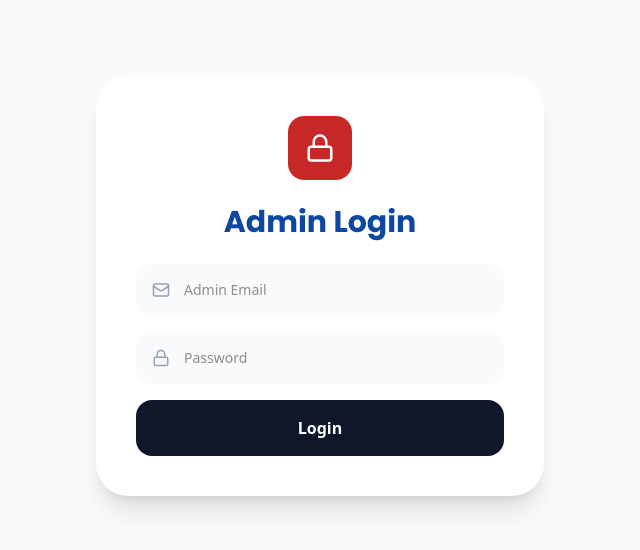
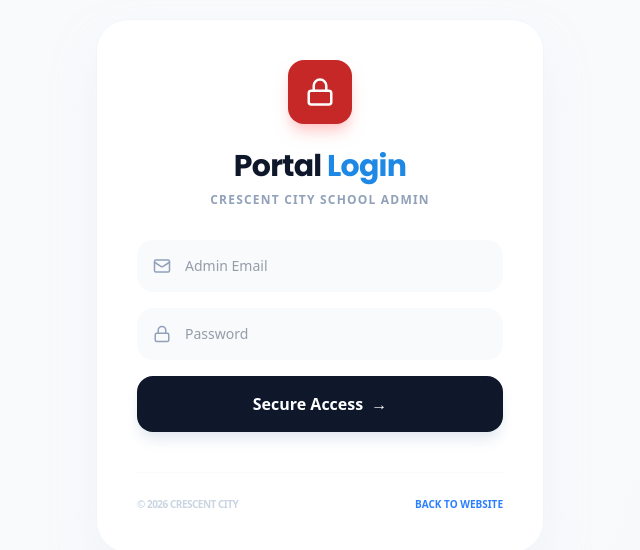
Before and after one commit to goswami6/ccs-frontend, a React (Vite) app: page /admin/login in a window 1280 px wide. Shown: the part 114-664 px from the top of the page, without its empty margins (320-960 px from the left). Built offline with nearby package versions, Linux system fonts and the light colour scheme.

Commit message:
Refactor AdminLogin component for improved clarity

```diff
--- a/src/admin/pages/AdminLogin.jsx
+++ b/src/admin/pages/AdminLogin.jsx
@@ -1,8 +1,8 @@
 import { useState } from "react";
 import { adminLogin } from "../../utils/api";
+import { useNavigate } from "react-router-dom"; // Navigation ke liye
 import { motion } from "framer-motion";
 import { Lock, Mail, Loader2 } from "lucide-react";
-import { useNavigate } from "react-router-dom";
 
 export default function AdminLogin() {
   const [email, setEmail] = useState("");
@@ -10,7 +10,7 @@ export default function AdminLogin() {
   const [loading, setLoading] = useState(false);
   const [error, setError] = useState("");
 
-  const navigate = useNavigate();
+  const navigate = useNavigate(); // Hook initialize karein
 
   const handleSubmit = async (e) => {
     e.preventDefault();
@@ -20,46 +20,65 @@ export default function AdminLogin() {
     try {
       const res = await adminLogin({ email, password });
 
-      console.log("LOGIN RESPONSE 👉", res.data);
+      // Debugging: Isse check karein console mein ki token aa raha hai ya nahi
+      console.log("API Response:", res);
 
-      // ✅ IMPORTANT CHECK
-      if (res.data?.token) {
-        localStorage.setItem("admin_token", res.data.token);
+      if (res && res.token) {
+        // 1. Token store karein
+        localStorage.setItem("admin_token", res.token);
+
+        // 2. Redirect karein (useNavigate reload nahi karta, state maintain rakhta hai)
         navigate("/admin/dashboard");
+
+        // Agar fir bhi issues aayein toh window.location fallback (Optional)
+        // window.location.href = "/admin/dashboard";
       } else {
-        setError("Token not received from server");
+        setError("Login success, but token missing in response.");
       }
     } catch (err) {
-      setError(
-        err.response?.data?.message || "Invalid credentials. Please try again."
-      );
+      console.error("Login catch error:", err);
+      const msg = err.response?.data?.message || "Invalid credentials. Please try again.";
+      setError(msg);
     } finally {
       setLoading(false);
     }
   };
 
   return (
-    <div className="min-h-screen flex items-center justify-center bg-[#f8fafc] px-4 font-sans">
+    <div className="min-h-screen flex items-center justify-center bg-[#f8fafc] px-4 font-sans relative overflow-hidden">
+      {/* Background Decorative Circles */}
+      <div className="fixed top-0 left-0 w-64 h-64 bg-blue-50 rounded-full blur-3xl -translate-x-1/2 -translate-y-1/2"></div>
+      <div className="fixed bottom-0 right-0 w-96 h-96 bg-red-50 rounded-full blur-3xl translate-x-1/3 translate-y-1/3"></div>
+
       <motion.div
         initial={{ opacity: 0, y: 20 }}
         animate={{ opacity: 1, y: 0 }}
-        className="w-full max-w-md"
+        className="w-full max-w-md relative z-10"
       >
-        <div className="bg-white rounded-[2rem] shadow-xl p-10">
+        <div className="bg-white rounded-[2rem] shadow-2xl shadow-slate-200/50 p-10 border border-slate-100">
+
           <div className="flex justify-center mb-6">
-            <div className="w-16 h-16 bg-[#C62828] rounded-2xl flex items-center justify-center">
+            <div className="w-16 h-16 bg-[#C62828] rounded-2xl flex items-center justify-center shadow-lg shadow-red-200">
               <Lock className="text-white" size={30} />
             </div>
           </div>
 
-          <h1 className="text-3xl font-bold text-center mb-6">
-            Admin Login
+          <h1 className="text-3xl font-black text-center text-slate-900 mb-2 tracking-tight">
+            Portal <span className="text-[#1E88E5]">Login</span>
           </h1>
+          <p className="text-center text-xs font-bold text-slate-400 uppercase tracking-widest mb-8">
+            Crescent City School Admin
+          </p>
 
           {error && (
-            <div className="mb-4 text-sm text-red-600 bg-red-50 p-3 rounded-xl">
+            <motion.div
+              initial={{ opacity: 0, x: -10 }}
+              animate={{ opacity: 1, x: 0 }}
+              className="mb-6 text-xs font-bold text-red-600 bg-red-50 p-3 rounded-xl border border-red-100 flex items-center gap-2"
+            >
+              <span className="w-1.5 h-1.5 bg-red-600 rounded-full animate-pulse"></span>
               {error}
-            </div>
+            </motion.div>
           )}
 
           <form onSubmit={handleSubmit} className="space-y-4">
@@ -67,14 +86,12 @@ export default function AdminLogin() {
               <Mail className="absolute left-4 top-1/2 -translate-y-1/2 text-slate-400" size={18} />
               <input
                 type="email"
-                name="email"
-                id="admin-email"
+                autoComplete="email"
                 placeholder="Admin Email"
                 value={email}
                 onChange={(e) => setEmail(e.target.value)}
                 required
-                autoComplete="username"
-                className="w-full bg-slate-50 rounded-2xl px-12 py-4 text-sm outline-none"
+                className="w-full bg-slate-50 border-none rounded-2xl px-12 py-4 text-sm focus:ring-2 focus:ring-blue-500 transition-all outline-none text-slate-700"
               />
             </div>
 
@@ -82,25 +99,39 @@ export default function AdminLogin() {
               <Lock className="absolute left-4 top-1/2 -translate-y-1/2 text-slate-400" size={18} />
               <input
                 type="password"
-                name="password"
-                id="admin-password"
+                autoComplete="current-password"
                 placeholder="Password"
                 value={password}
                 onChange={(e) => setPassword(e.target.value)}
                 required
-                autoComplete="current-password"
-                className="w-full bg-slate-50 rounded-2xl px-12 py-4 text-sm outline-none"
+                className="w-full bg-slate-50 border-none rounded-2xl px-12 py-4 text-sm focus:ring-2 focus:ring-blue-500 transition-all outline-none text-slate-700"
               />
             </div>
 
             <button
               type="submit"
               disabled={loading}
-              className="w-full bg-slate-900 text-white py-4 rounded-2xl font-bold flex justify-center"
+              className="w-full bg-slate-900 hover:bg-[#C62828] text-white py-4 rounded-2xl font-bold transition-all shadow-lg shadow-slate-200 flex items-center justify-center gap-2 disabled:opacity-70 group"
             >
-              {loading ? <Loader2 className="animate-spin" /> : "Login"}
+              {loading ? (
+                <Loader2 className="animate-spin" size={20} />
+              ) : (
+                <>
+                  Secure Access
+                  <span className="group-hover:translate-x-1 transition-transform">→</span>
+                </>
+              )}
             </button>
           </form>
+
+          <div className="mt-10 pt-6 border-t border-slate-50 flex justify-between items-center">
+            <p className="text-[10px] font-bold text-slate-300 uppercase tracking-tighter">
+              © {new Date().getFullYear()} Crescent City
+            </p>
+            <a href="/" className="text-[10px] font-bold text-blue-500 uppercase hover:underline">
+              Back to Website
+            </a>
+          </div>
         </div>
       </motion.div>
     </div>
```
